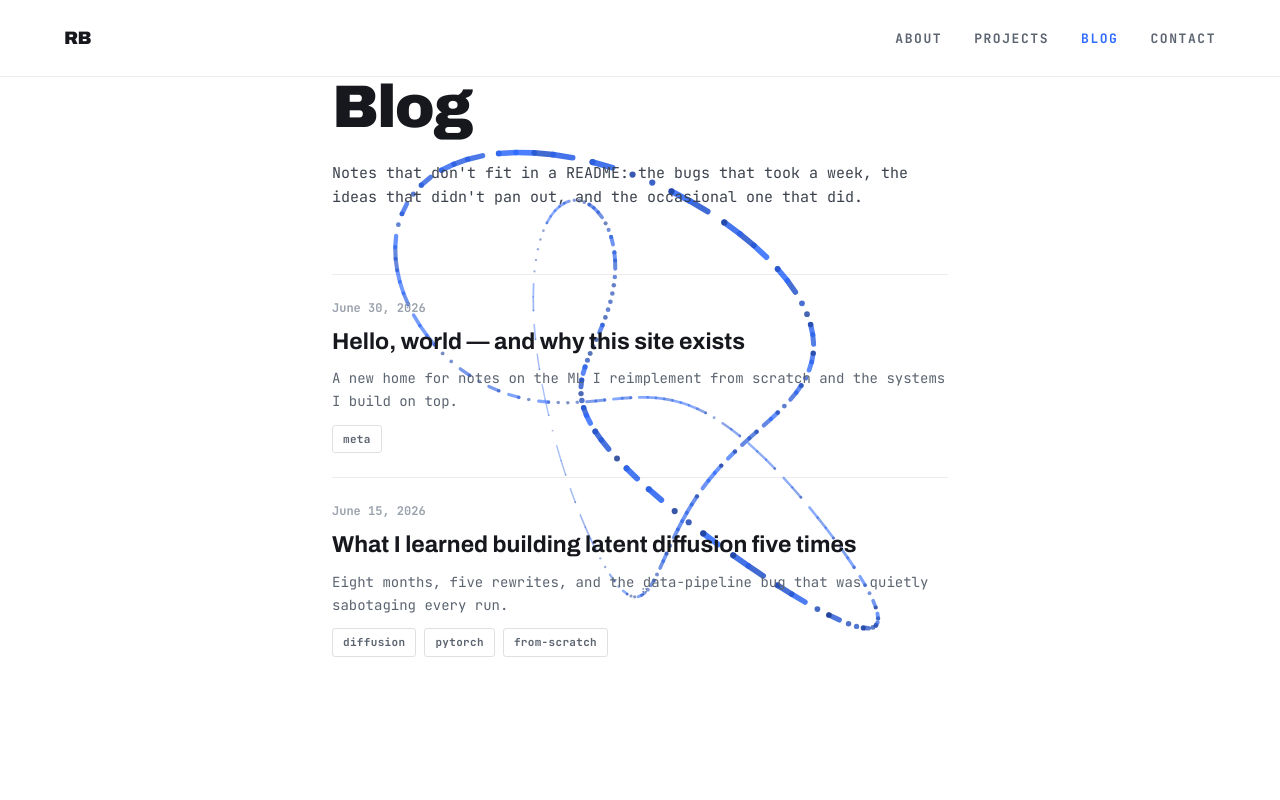
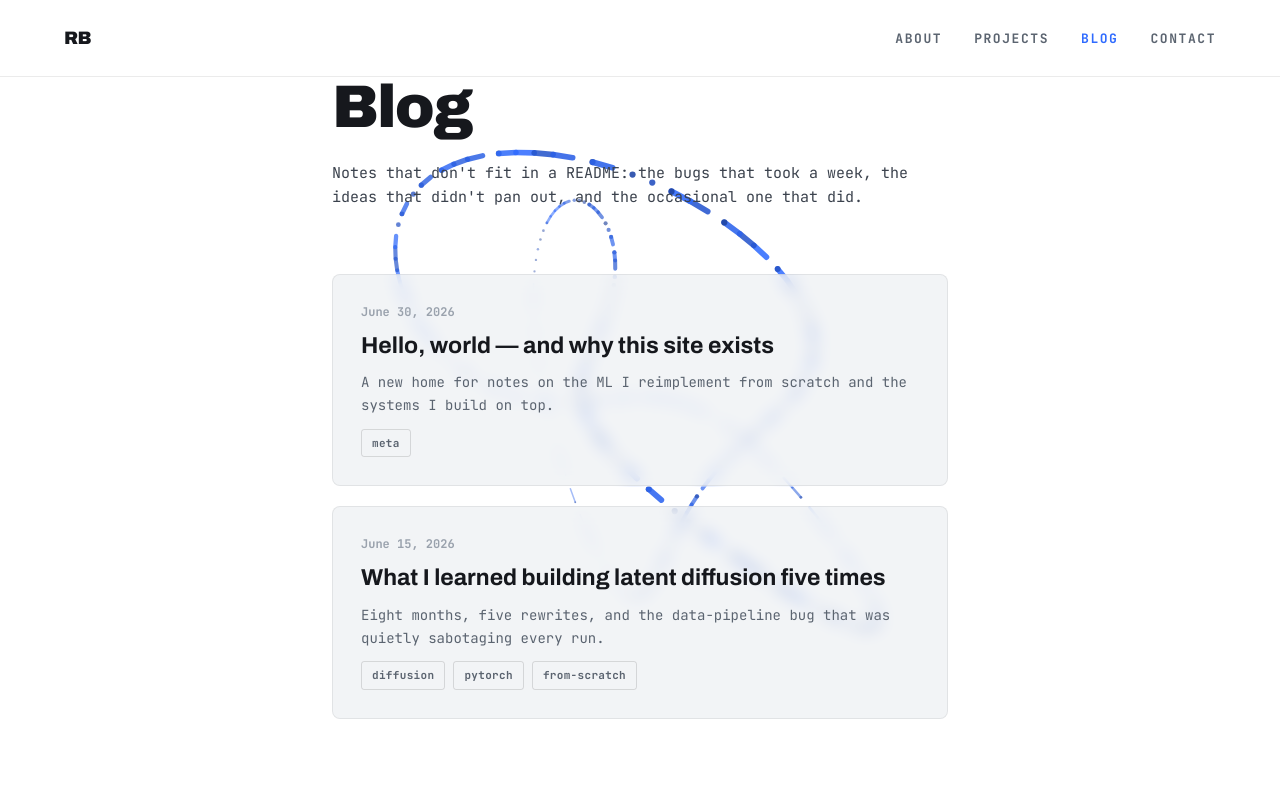
Before and after one commit to flappybird1084/portfolio2, a Next.js app: page /blog in a window 1280 px wide. Shown: the top 800 px of the page. Built offline with nearby package versions, Linux system fonts and the light colour scheme.

Commit message:
Add glassy backdrop behind blog content for readability
Blog list cards and post articles had no surface, so the knot bled through
the text. Add a grayish translucent .glass surface (soft backdrop blur) that
keeps text legible while the knot stays faintly visible behind it.

```diff
--- a/app/blog/[post]/page.tsx
+++ b/app/blog/[post]/page.tsx
@@ -37,6 +37,7 @@ export default async function PostPage({ params }: Params) {
           ← ALL POSTS
         </Link>
 
+        <div className="glass md:p-10 p-6">
           <div className="text-[12px] font-bold text-faint mb-3">
             {formatDate(post.date)}
           </div>
@@ -47,6 +48,7 @@ export default async function PostPage({ params }: Params) {
           <article className="prose-knot">
             <MDXRemote source={post.content} />
           </article>
+        </div>
       </Slide>
     </main>
   );
--- a/app/blog/page.tsx
+++ b/app/blog/page.tsx
@@ -23,12 +23,12 @@ export default function Blog() {
 
       <Slide delay={0.1}>
         {posts.length > 0 ? (
-          <div className="flex flex-col">
+          <div className="flex flex-col gap-5">
             {posts.map((post) => (
               <Link
                 key={post.slug}
                 href={`/blog/${post.slug}`}
-                className="group py-6 border-t border-black/[0.08] hover:translate-x-2 transition-transform"
+                className="group glass p-7 hover:border-black/20 transition-colors"
               >
                 <div className="text-[12px] font-bold text-faint mb-2">
                   {formatDate(post.date)}
--- a/app/globals.css
+++ b/app/globals.css
@@ -32,6 +32,15 @@ body {
     background: rgba(249, 250, 252, 0.93);
   }
 
+  /* Glassy grayish surface for reading content (blog) — keeps text legible while
+     the knot stays faintly visible behind a soft blur. */
+  .glass {
+    @apply relative border border-black/[0.07] rounded-lg;
+    background: rgba(237, 239, 243, 0.7);
+    backdrop-filter: blur(8px);
+    -webkit-backdrop-filter: blur(8px);
+  }
+
   .section-label {
     @apply text-[12px] font-bold tracking-[0.2em] text-accent;
   }
```
Lines whose indentation alone changed are shown as unchanged.
